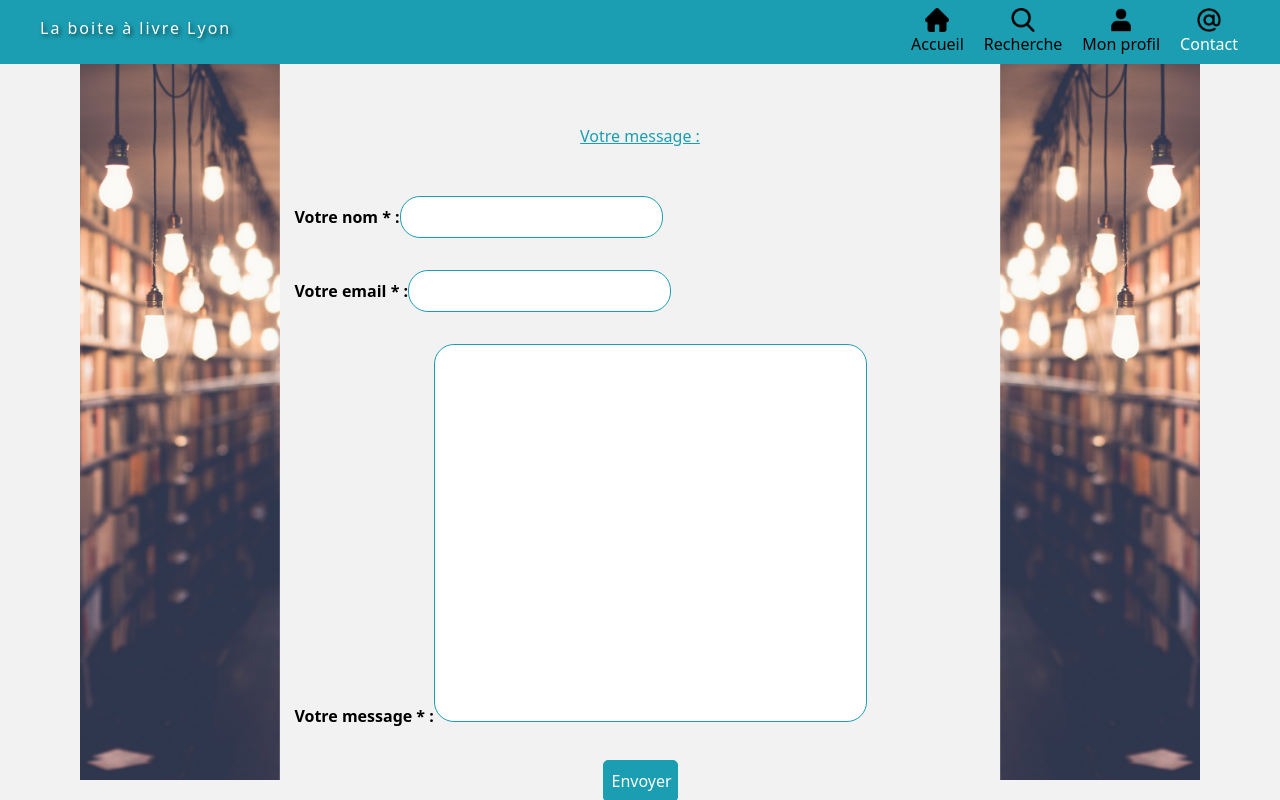
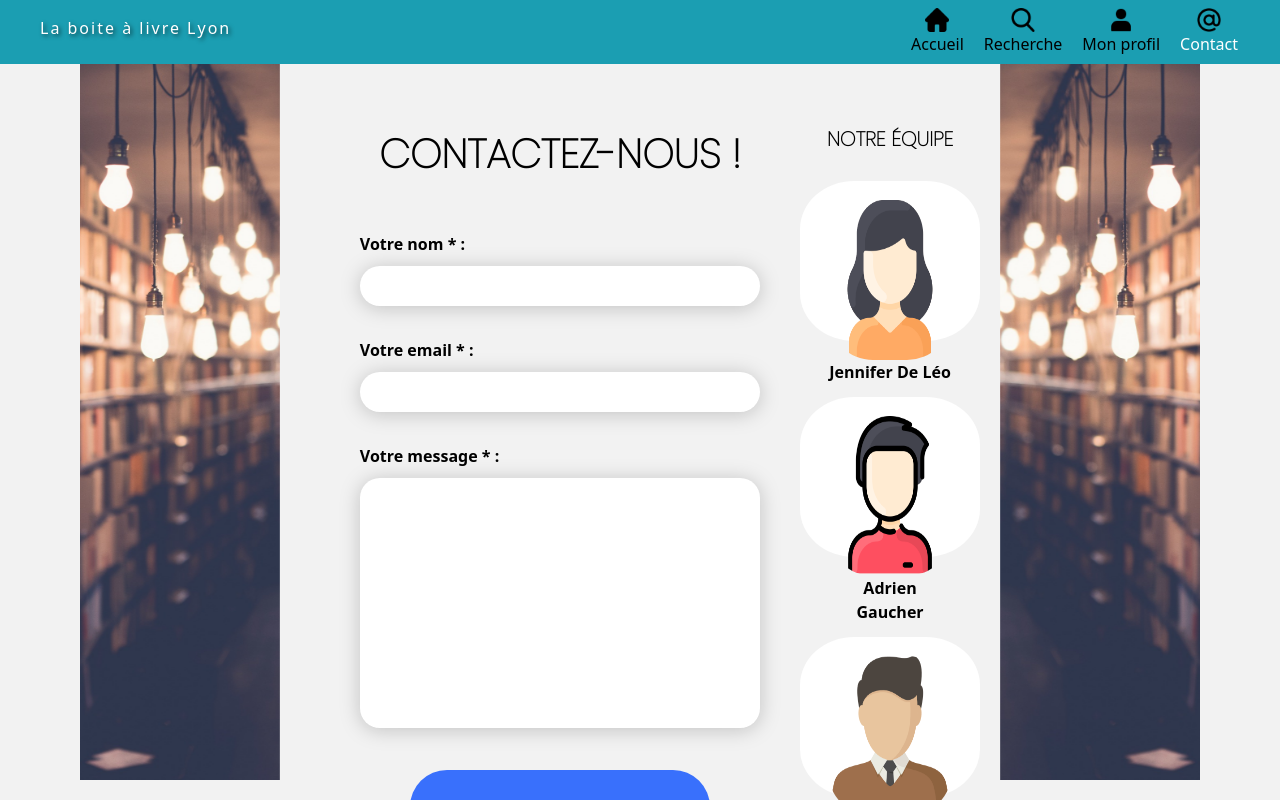
Before and after one commit to JenniferDELEO/lyon-react-mars22-p2g1, a React (Create React App) app: page /form in a window 1280 px wide. Shown: the top 800 px of the page. Built offline with nearby package versions, Linux system fonts and the light colour scheme.

Commit message:
made the style for the contact page

```diff
--- a/src/components/ContactComponent.jsx
+++ b/src/components/ContactComponent.jsx
@@ -10,10 +10,11 @@ import '../styles/Avatars.css';
 
 function ContactComponent() {
   return (
-    <>
-      <h2>Notre équipe</h2>
+    <div className="contactContainer">
+      <h2 className="contactTitle">NOTRE ÉQUIPE</h2>
       <div className="Avatars">
         <div className="Jen avatar">
+          <div className="avatarBackground" />
           <Link to="//github.com/JenniferDELEO" target="_blank">
             {' '}
             <img src={Woman} alt="Jen" />{' '}
@@ -21,6 +22,7 @@ function ContactComponent() {
           Jennifer De Léo
         </div>
         <div className="Adrien avatar">
+          <div className="avatarBackground" />
           <Link to="//github.com/01adrien" target="_blank">
             {' '}
             <img src={Adrien} alt="Adrien" />
@@ -28,6 +30,7 @@ function ContactComponent() {
           Adrien Gaucher
         </div>
         <div className="Gaspard avatar">
+          <div className="avatarBackground" />
           <Link to="//github.com/GaspardMzt" target="_blank">
             {' '}
             <img src={Gaspard} alt="Gaspard" />{' '}
@@ -35,19 +38,21 @@ function ContactComponent() {
           Gaspard Mazataud
         </div>
         <div className="Clement avatar">
+          <div className="avatarBackground" />
           <Link to="//github.com/ClemMoFr" target="_blank">
             <img src={Clement} alt="Clement" />
           </Link>{' '}
           Clément Moreno
         </div>
         <div className="Pierre avatar">
+          <div className="avatarBackground" />
           <Link to="//github.com/PiDartevelle" target="blank">
             <img src={Pierre} alt="Pierre" />
           </Link>{' '}
           Pierre Dartevelle
         </div>
       </div>
-    </>
+    </div>
   );
 }
 
--- a/src/components/FormComponent.jsx
+++ b/src/components/FormComponent.jsx
@@ -36,10 +36,10 @@ function FormComponent() {
   };
   return (
     <div className="form-section">
-      <h2 className="form-title">Votre message :</h2>
+      <h2 className="form-title">CONTACTEZ-NOUS !</h2>
       <form ref={form} className="form-component" onSubmit={sendEmail}>
         <label htmlFor="name">
-          Votre nom * :
+          <p> Votre nom * :</p>
           <input
             type="text"
             name="name"
@@ -49,7 +49,7 @@ function FormComponent() {
           />
         </label>
         <label htmlFor="mail">
-          Votre email * :
+          <p>Votre email * :</p>
           <input
             type="email"
             name="mail"
@@ -59,7 +59,7 @@ function FormComponent() {
           />
         </label>
         <label htmlFor="message">
-          Votre message * :
+          <p>Votre message * :</p>
           <textarea
             rows="15"
             cols="40"
@@ -68,10 +68,11 @@ function FormComponent() {
             value={message}
             onChange={(event) => setMessage(event.target.value)}
             required
+            className="textArea"
           />
         </label>
         <button type="submit" className="btn-form">
-          Envoyer
+          ENVOYER LE MESSAGE
         </button>
       </form>
       <ToastContainer className="toast-container" />
--- a/src/components/Mapmodule.jsx
+++ b/src/components/Mapmodule.jsx
@@ -49,13 +49,13 @@ function Map({ setCP, userLocation }) {
 
   console.log(map);
 
-  const lyonPosition = [45.746635599868014, 4.827211715345422];
+  const lyonPosition = [45.764043, 4.835659];
 
   return (
     <LeafletMap
       className="map"
       center={lyonPosition}
-      zoom={14}
+      zoom={15}
       scrollWheelZoom={false}
       whenCreated={(m) => {
         console.log(m);
--- a/src/pages/Form.jsx
+++ b/src/pages/Form.jsx
@@ -2,12 +2,17 @@
 import React from 'react';
 import ContactComponent from '../components/ContactComponent';
 import FormComponent from '../components/FormComponent';
+import '../styles/Form.css';
 
 export default function Form() {
   return (
-    <div>
-      <FormComponent />
-      <ContactComponent />
+    <div className="formContainer">
+      <div>
+        <ContactComponent />
+      </div>
+      <div>
+        <FormComponent />
+      </div>
     </div>
   );
 }
--- a/src/styles/Avatars.css
+++ b/src/styles/Avatars.css
@@ -4,25 +4,70 @@
   align-items: center;
   flex-wrap: wrap;
 }
+
 h2 {
-  text-decoration: underline;
+  text-decoration: none;
+  margin: 32px;
+  font-size: 20px;
+  font-family: 'Poppins', sans-serif;
+  font-weight: 600;
+  color: black;
 }
 .avatar {
   display: flex;
+  position: relative;
   flex-direction: column;
+  align-items: center;
   padding: 1rem;
   text-align: center;
+  z-index: 1;
+  font-weight: 600;
 }
+
 .avatar img {
-  border: solid 2px #1b9eb2;
+  border: none;
   border-radius: 45px;
   width: 7rem;
   height: 7rem;
 }
 
+.avatarBackground {
+  position: absolute;
+  z-index: -1;
+  width: 110px;
+  height: 110px;
+  top: -3px;
+  border-radius: 30%;
+  background-color: white;
+}
+
+.contactTitle {
+  margin-bottom: 30px;
+}
+
 @media screen and (min-width: 650px) {
+  .contactContainer {
+    display: flex;
+    flex-direction: column;
+    align-items: center;
+  }
+  .Avatars {
+    display: flex;
+    align-items: center;
+    width: 60%;
+  }
   .avatar img {
     width: 10rem;
     height: 10rem;
   }
+
+  .avatarBackground {
+    position: absolute;
+    z-index: -1;
+    width: 180px;
+    height: 160px;
+    top: -3px;
+    border-radius: 30%;
+    background-color: white;
+  }
 }
--- /dev/null
+++ b/src/styles/Form.css
@@ -0,0 +1,8 @@
+@media screen and (min-width: 650px) {
+  .formContainer {
+    display: flex;
+    justify-content: center;
+    flex-direction: row-reverse;
+    width: 110%;
+  }
+}
--- a/src/styles/FormComponent.css
+++ b/src/styles/FormComponent.css
@@ -1,15 +1,21 @@
 .form-section {
   margin: 0 10%;
+  z-index: -10;
 }
 
 .form-title {
-  text-decoration: underline;
+  text-decoration: none;
   margin: 32px;
+  font-size: 20px;
+  font-family: 'Poppins', sans-serif;
+  font-weight: 600;
+  color: black;
 }
 
 .form-component {
   display: flex;
   flex-direction: column;
+  z-index: -1000;
 }
 
 .form-component label {
@@ -17,11 +23,17 @@
   font-weight: bold;
 }
 
+.form-component p {
+  margin-bottom: 10px;
+}
+
 .form-component input,
 .form-component textarea {
-  border: 1px solid rgba(27, 158, 178, 1);
+  border: none;
   border-radius: 20px;
   padding: 8px;
+  width: 100%;
+  filter: drop-shadow(0px 2px 10px rgba(0, 0, 0, 0.2));
 }
 
 .form-component textarea {
@@ -29,19 +41,37 @@
 }
 
 .btn-form {
-  margin: 16px auto;
+  margin: 20px 30px 50px 30px;
   display: block;
-  background-color: rgba(27, 158, 178, 1);
-  border: 1px solid rgba(27, 158, 178, 1);
-  border-radius: 5px;
-  padding: 8px;
+  background-color: #3970fc;
+  border-radius: 50px;
+  padding: 25px;
   color: white;
   cursor: pointer;
-  width: 75px;
+  font-size: 16px;
+  font-weight: 600;
 }
 
 @media screen and (min-width: 650px) {
+  .textArea {
+    height: 250px;
+  }
   .form-section {
-    margin: 0;
+    width: 500px;
+  }
+
+  .form-section label {
+    margin-left: 50px;
+    width: 80%;
+  }
+
+  .form-section button {
+    margin-left: 100px;
+    width: 60%;
+  }
+
+  .form-title {
+    font-size: 40px;
+    font-weight: 600;
   }
 }
--- a/src/styles/index.css
+++ b/src/styles/index.css
@@ -1,6 +1,8 @@
 @tailwind base;
 @tailwind components;
 @tailwind utilities;
+
+@import url('https://fonts.googleapis.com/css2?family=Poppins:wght@100,200,300,400,500,600,700,800,900&display=swap');
 
 * {
   margin: 0;
```
